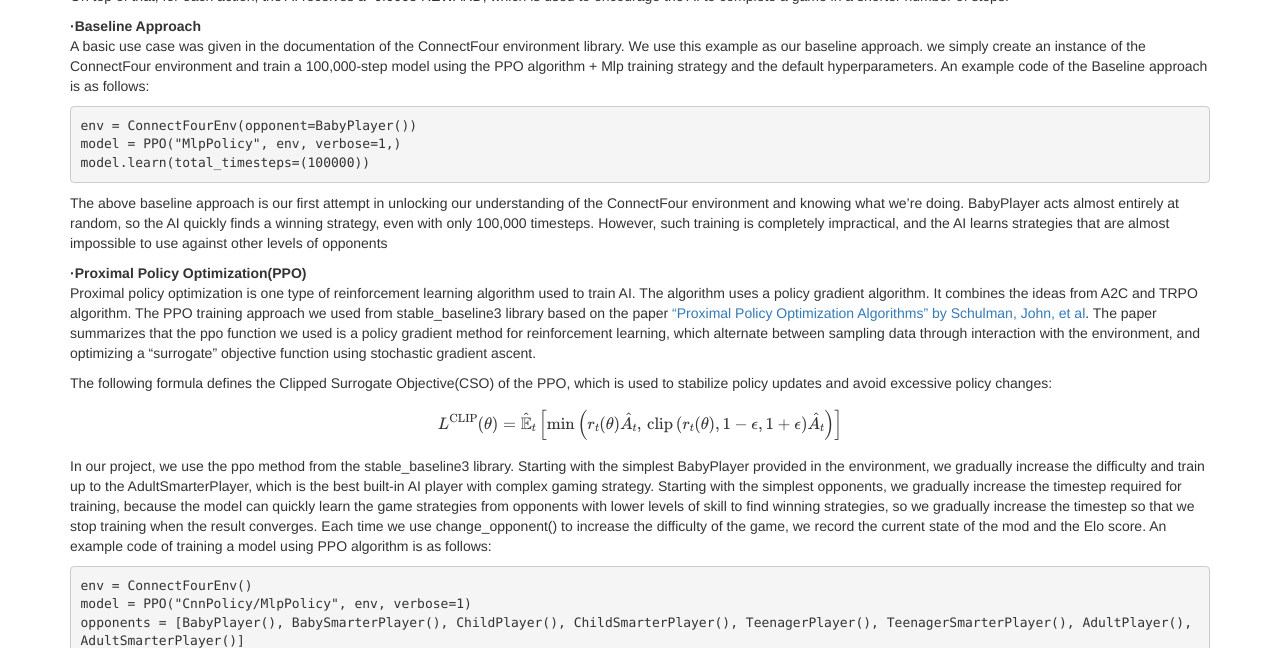
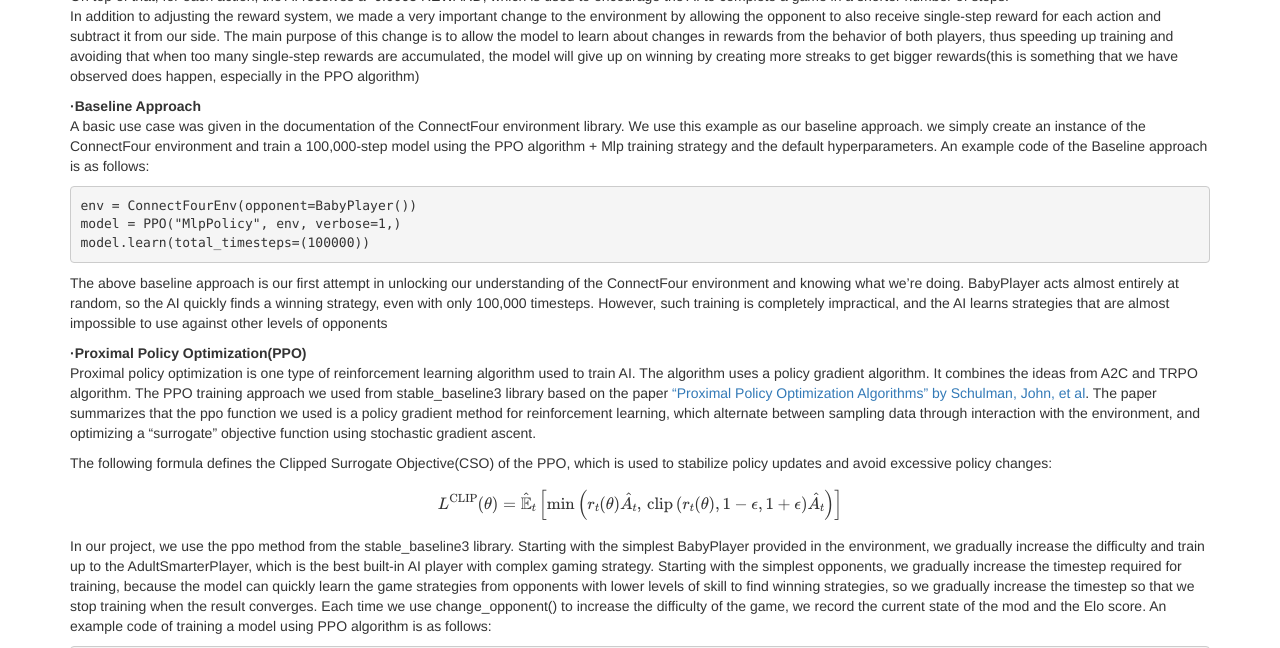
Before and after one commit to guangf1/Connect4, a Jekyll site: the page built from docs/final.md, in a window 1280 px wide and 900 px high, scrolled down 784 px, cut to the strip 252-900 px from the top of the window. Built offline with Jekyll 4.4.1, drawn with Linux system fonts in a browser that asks for light colours; formulas are drawn with MathJax 3.

Commit message:
Update final.md

```diff
--- a/docs/final.md
+++ b/docs/final.md
@@ -21,6 +21,7 @@ The environment built-in reward system of win +1 lose -1 draw 0 is not effective
 ![1742102978578](https://github.com/user-attachments/assets/f83c41f0-5293-44a5-b232-4c6c16ce6227)
 
 On top of that, for each action, the AI receives a -0.0005 REWARD, which is used to encourage the AI to complete a game in a shorter number of steps.
+In addition to adjusting the reward system, we made a very important change to the environment by allowing the opponent to also receive single-step reward for each action and subtract it from our side. The main purpose of this change is to allow the model to learn about changes in rewards from the behavior of both players, thus speeding up training and avoiding that when too many single-step rewards are accumulated, the model will give up on winning by creating more streaks to get bigger rewards(this is something that we have observed does happen, especially in the PPO algorithm)
 
 **·Baseline Approach**
 A basic use case was given in the documentation of the ConnectFour environment library. We use this example as our baseline approach. we simply create an instance of the ConnectFour environment and train a 100,000-step model using the PPO algorithm + Mlp training strategy and the default hyperparameters. An example code of the Baseline approach is as follows:
```
